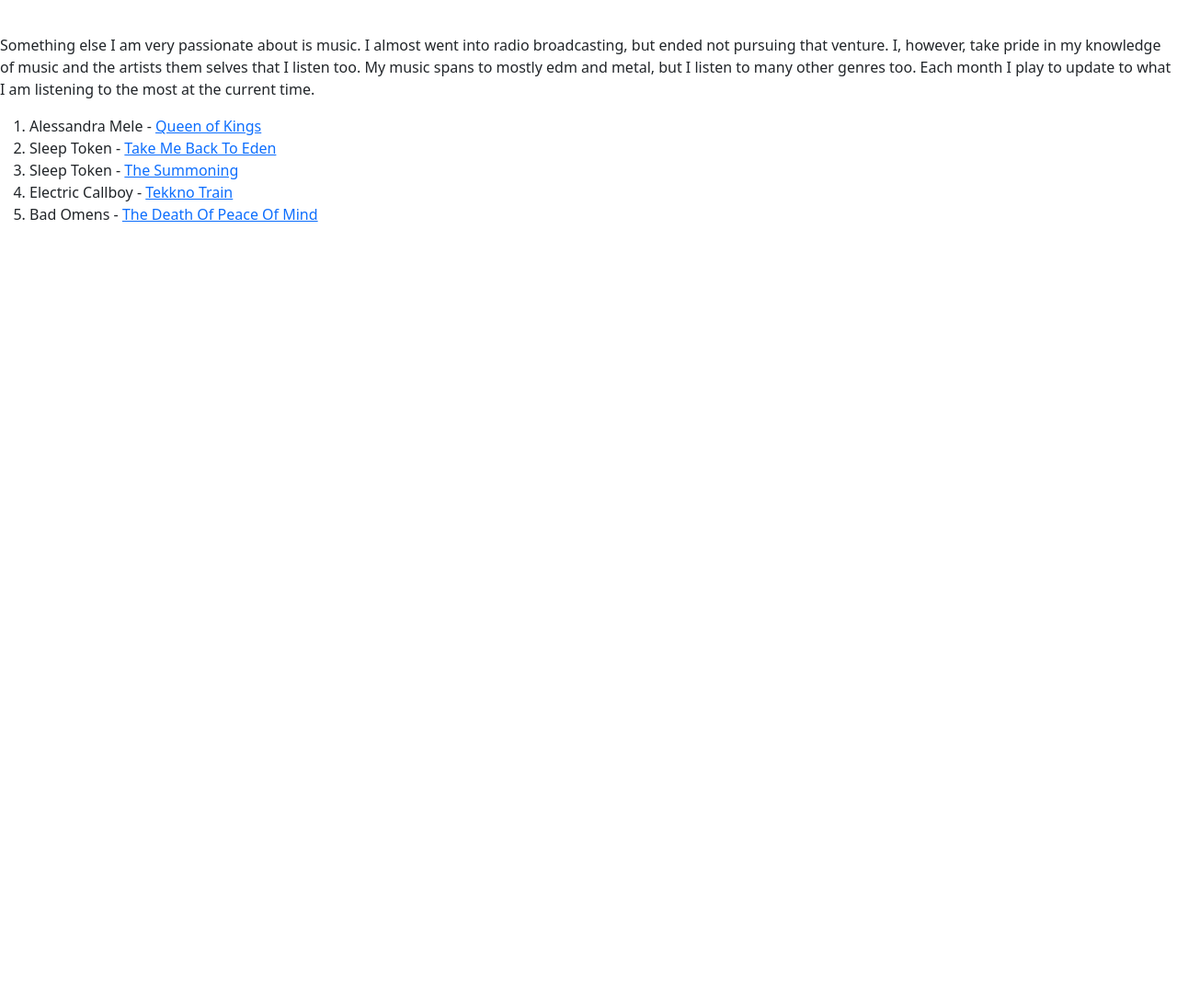
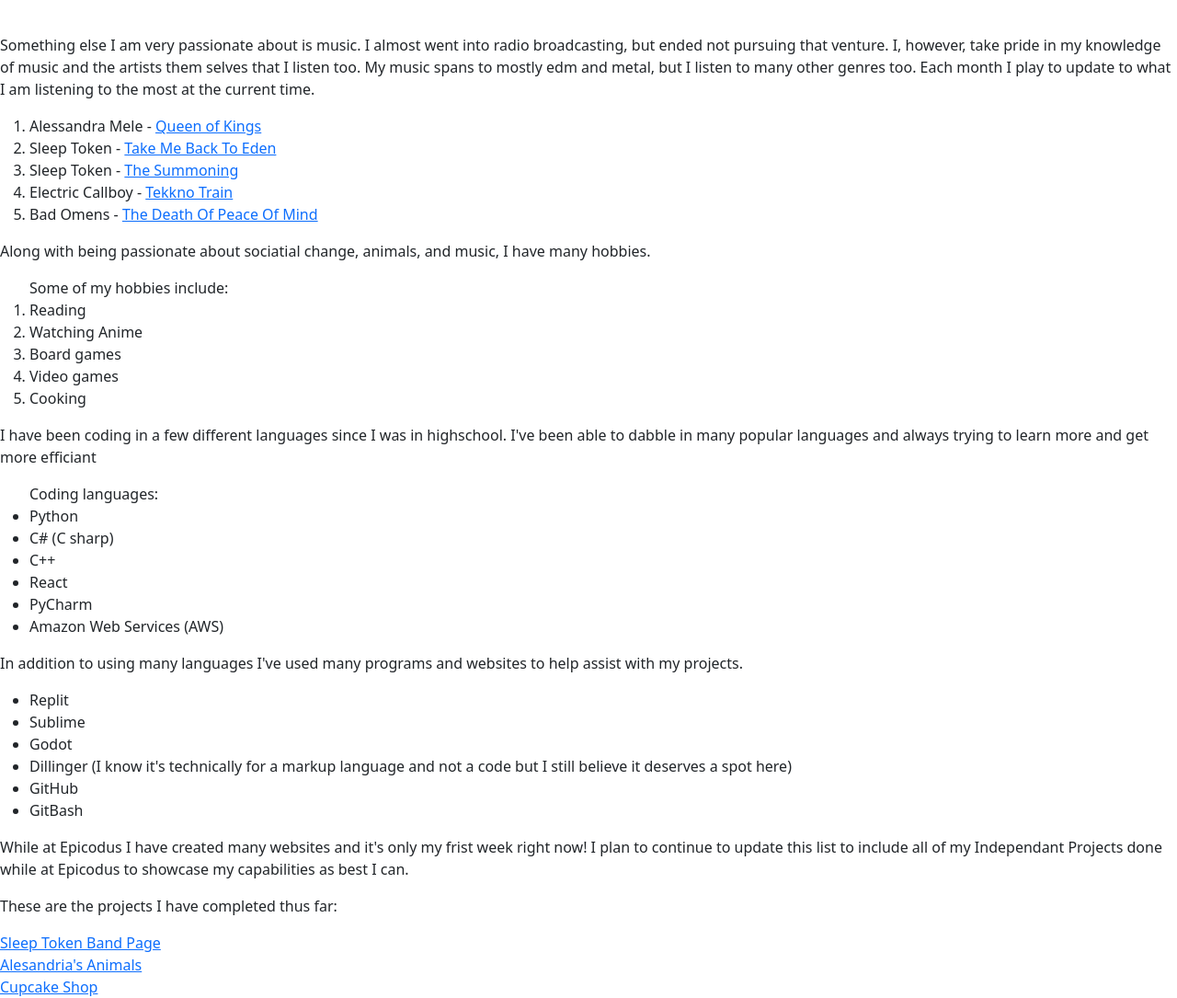
Before and after one commit to ThatAltGirlAlesandria/DarkMode, a plain HTML site: page index.html in a window 1280 px wide. Shown: the part 1033-2118 px from the top of the page at 92% size. Before the commit the page ends 1294 px from the top, so only its background shows below. Drawn offline with Linux system fonts and the light colour scheme.

Commit message:
added hobbies, coding languages, resources used while coding, and pages created so far at epicodus.

```diff
--- a/index.html
+++ b/index.html
@@ -35,5 +35,46 @@
       <li>Bad Omens - <a href = "https://youtu.be/ouW_RCAI0sg">The Death Of Peace Of Mind</a></li>
     </ol>
   </div>
+  <div>
+    <p>Along with being passionate about sociatial change, animals, and music, I have many hobbies.</p>
+    <ol> Some of my hobbies include:
+      <li>Reading</li>
+      <li>Watching Anime</li>
+      <li>Board games</li>
+      <li>Video games</li>
+      <li>Cooking</li>
+    </ol>
+  </div>
+  <div>
+    <p>I have been coding in a few different languages since I was in highschool. I've been able to dabble in many popular languages and always trying to learn more and get more efficiant</p>
+    <ul>Coding languages:
+      <li>Python</li>
+      <li>C# (C sharp)</li>
+      <li>C++</li>
+      <li>React</li>
+      <li>PyCharm</li>
+      <li>Amazon Web Services (AWS)</li>
+    </ul>
+  </div>
+  <div>
+    <p>In addition to using many languages I've used many programs and websites to help assist with my projects.</p>
+    <ul>
+      <li>Replit</li>
+      <li>Sublime</li>
+      <li>Godot</li>
+      <li>Dillinger (I know it's technically for a markup language and not a code but I still believe it deserves a spot here)</li>
+      <li>GitHub</li>
+      <li>GitBash</li>
+    </ul>
+  </div>
+  <div>
+    <p>While at Epicodus I have created many websites and it's only my frist week right now! I plan to continue to update this list to include all of my Independant Projects done while at Epicodus to showcase my capabilities as best I can.</p>
+    <p strong>These are the projects I have completed thus far:</p>
+    <a href = "https://github.com/ThatAltGirlAlesandria/SleepToken.git"> Sleep Token Band Page </a>
+    <br>
+    <a href = "https://github.com/ThatAltGirlAlesandria/Alesandrias-Animals.git">Alesandria's Animals</a>
+    <br>
+    <a href = "https://github.com/Alejandra-eldasouki/cupcake-shop.git"> Cupcake Shop</a>
+  </div>
 </body>
 </html>
```
